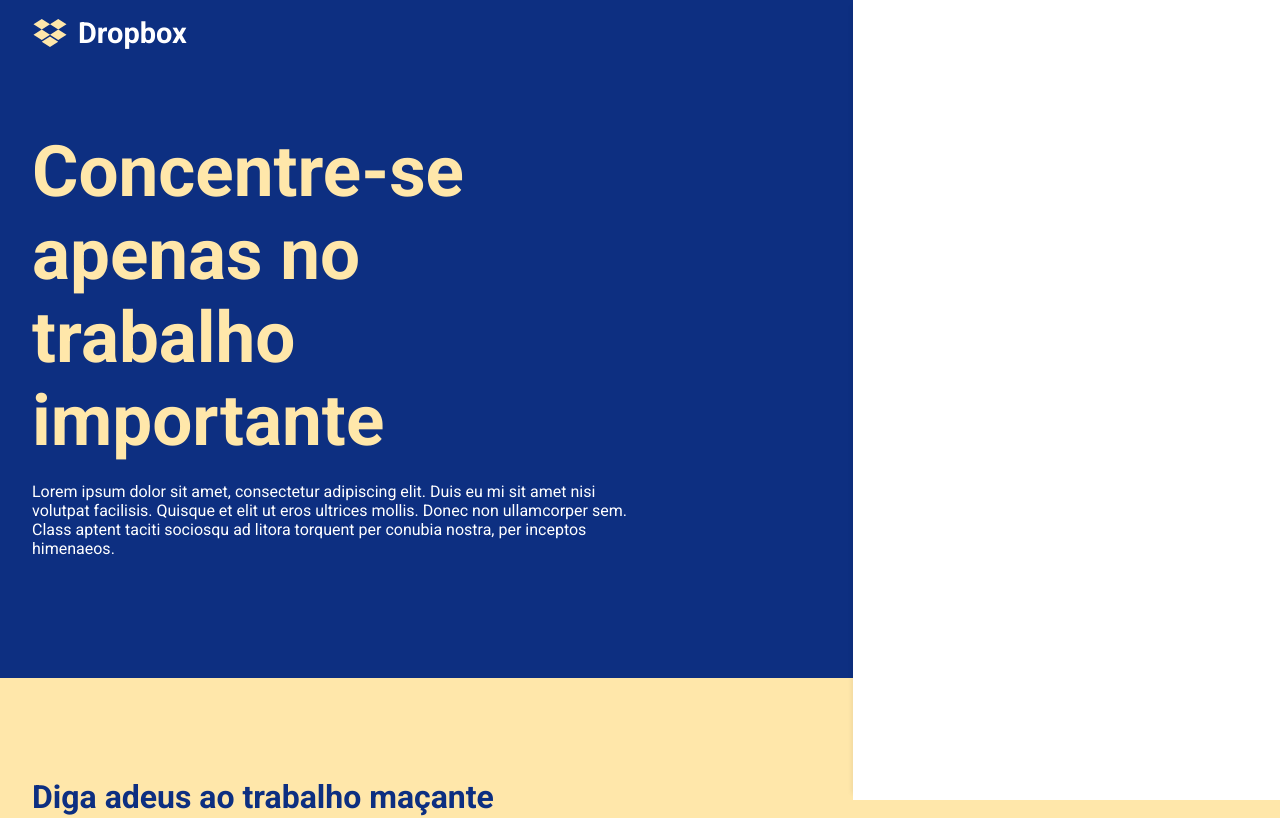
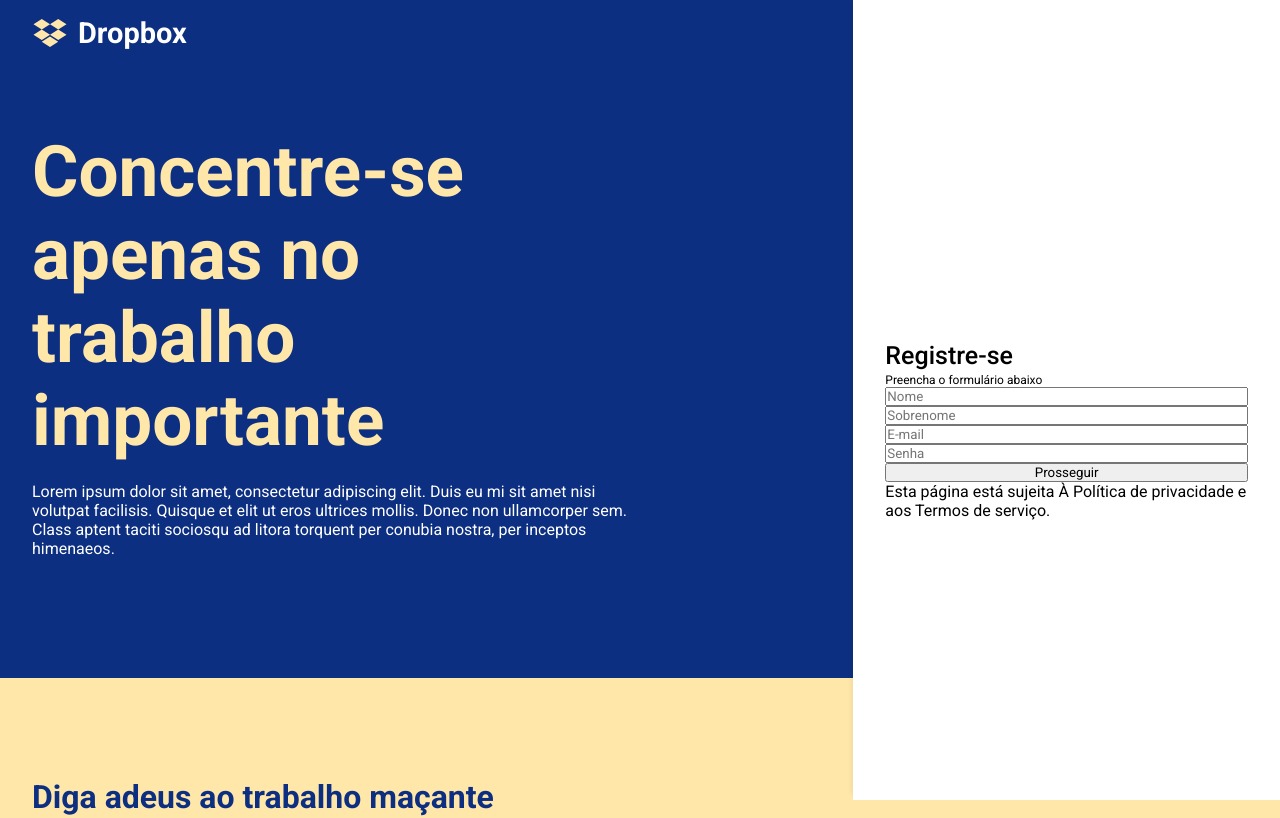
Before and after one commit to allexis096/dropbox-clone, a React (Create React App) app: page / in a window 1280 px wide. Shown: the top 818 px of the page. Built offline with nearby package versions, Linux system fonts and the light colour scheme.

Commit message:
feat: add MenuForm component

```diff
--- a/src/App.tsx
+++ b/src/App.tsx
@@ -4,6 +4,7 @@
 
 import Section from './components/Section';
 import SideMenu from './components/SideMenu';
+import MenuForm from './components/MenuForm';
 
 import GlobalStyles from './styles/GlobalStyles';
 
@@ -35,7 +36,11 @@
         title={data[4].title}
         description={data[4].description}
       />
-      <SideMenu />
+
+      <SideMenu>
+        <MenuForm />
+      </SideMenu>
+
       <GlobalStyles />
     </>
   );
--- /dev/null
+++ b/src/components/MenuForm/index.tsx
@@ -0,0 +1,36 @@
+import React from 'react';
+
+import { Container, Navigation, DropboxLogo, Form } from './styles';
+
+const MenuForm: React.FC = () => {
+  return (
+    <Container>
+      <Navigation>
+        <h1>
+          <DropboxLogo />
+          <span>Dropbox</span>
+        </h1>
+
+        <button className="action--close">✕</button>
+      </Navigation>
+
+      <Form>
+        <span className="title">Registre-se</span>
+        <span className="subtitle">Preencha o formulário abaixo</span>
+
+        <input type="text" placeholder="Nome" />
+        <input type="text" placeholder="Sobrenome" />
+        <input type="email" placeholder="E-mail" />
+        <input type="password" placeholder="Senha" />
+
+        <button>Prosseguir</button>
+
+        <span className="terms">
+          Esta página está sujeita À Política de privacidade e aos Termos de serviço.
+        </span>
+      </Form>
+    </Container>
+  )
+}
+
+export default MenuForm;
--- /dev/null
+++ b/src/components/MenuForm/styles.ts
@@ -0,0 +1,76 @@
+import styled from 'styled-components';
+
+import { FaDropbox } from 'react-icons/fa';
+
+export const Container = styled.div`
+  display: flex;
+  flex-direction: column;
+  height: 100%;
+
+  @media (min-width: 1024px) {
+    max-width: 480px;
+  }
+`;
+
+export const Navigation = styled.nav`
+  display: flex;
+  align-items: center;
+  justify-content: space-between;
+
+  padding: 16px 32px;
+  min-height: 61px;
+
+  > h1 {
+    display: flex;
+    align-items: center;
+
+    > span {
+      color: var(--color-quaternary);
+      margin-left: 10px;
+      font-size: 29px;
+    }
+  }
+
+  > button {
+    background: none;
+    border: none;
+    font-weight: bold;
+    font-size: 17px;
+    outline: 0;
+    cursor: pointer;
+  }
+
+  @media (min-width: 1024px) {
+    > h1 {
+      display: none;
+    }
+  }
+`;
+
+export const DropboxLogo = styled(FaDropbox)`
+  width: 36px;
+  height: 32px;
+  fill: var(--color-blue);
+`;
+
+export const Form = styled.form`
+  display: flex;
+  height: 100%;
+
+  flex-direction: column;
+  justify-content: center;
+
+  padding: 0 32px;
+  max-width: 480px;
+  margin: 0 auto;
+
+  > .title {
+    font-size: 25px;
+    font-weight: 500;
+  }
+
+  > .subtitle {
+    font-size: 12px;
+    margin-top: 3px;
+  }
+`;
--- a/src/components/SideMenu/index.tsx
+++ b/src/components/SideMenu/index.tsx
@@ -1,10 +1,33 @@
-import React from 'react';
+import React, { useEffect, useState } from 'react';
 
 import { Container } from './styles';
 
+const scrollThreshold = 300;
+
 const SideMenu: React.FC = ({ children }) => {
+  const [scrollY, setScrollY] = useState(0);
+  const [isActive, setIsActive] = useState(true);
+
+  useEffect(() => {
+    function onScroll() {
+      setScrollY(window.scrollY);
+      setIsActive(false);
+    }
+
+    window.addEventListener('scroll', onScroll)
+
+    return () => window.removeEventListener('scroll', onScroll);
+  }, []);
+
+  const classes = [
+    isActive ? 'open' : '',
+    scrollY <= scrollThreshold ? 'scrollOpen' : '',
+  ];
+
+  const className = classes.join(' ').trim();
+
   return (
-    <Container>
+    <Container className={className}>
       {children}
     </Container>
   )
--- a/src/components/SideMenu/styles.ts
+++ b/src/components/SideMenu/styles.ts
@@ -16,4 +16,26 @@
     width: calc(100% / 3);
     box-shadow: -7px 0 5px -6px rgba(0, 0, 0, 0.075);
   }
+
+  @media (min-width: 1440px) {
+    width: calc(480px + ((100vw - 1440px) / 2));
+  }
+
+  transform: translateX(100%);
+
+  transition: 0.5s transform cubic-bezier(0.5, 0, 0, 1);
+
+  &.open {
+    transform: translateX(0);
+  }
+
+  @media (min-width: 1024px) {
+    &.scrollOpen {
+      transform: translateX(0);
+    }
+
+    &.scrollOpen .action--close {
+      display: none;
+    }
+  }
 `;
```
